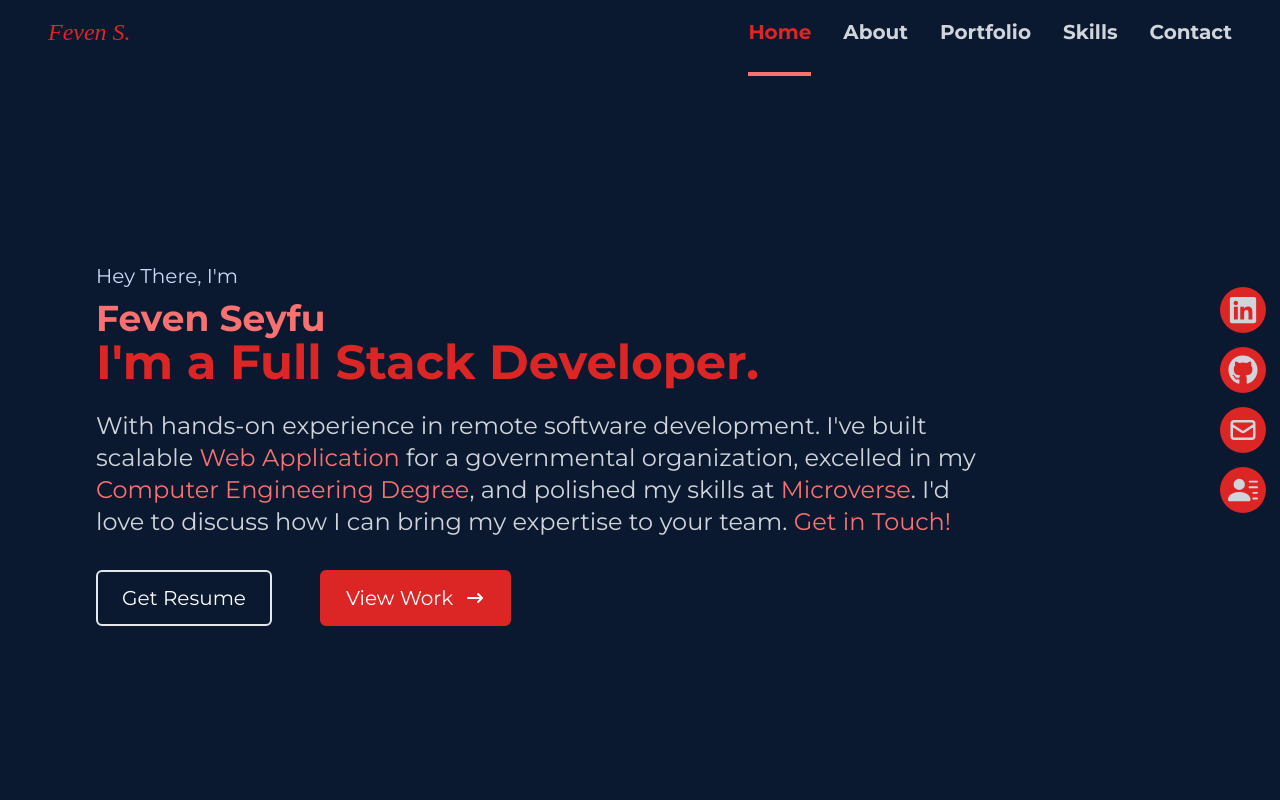
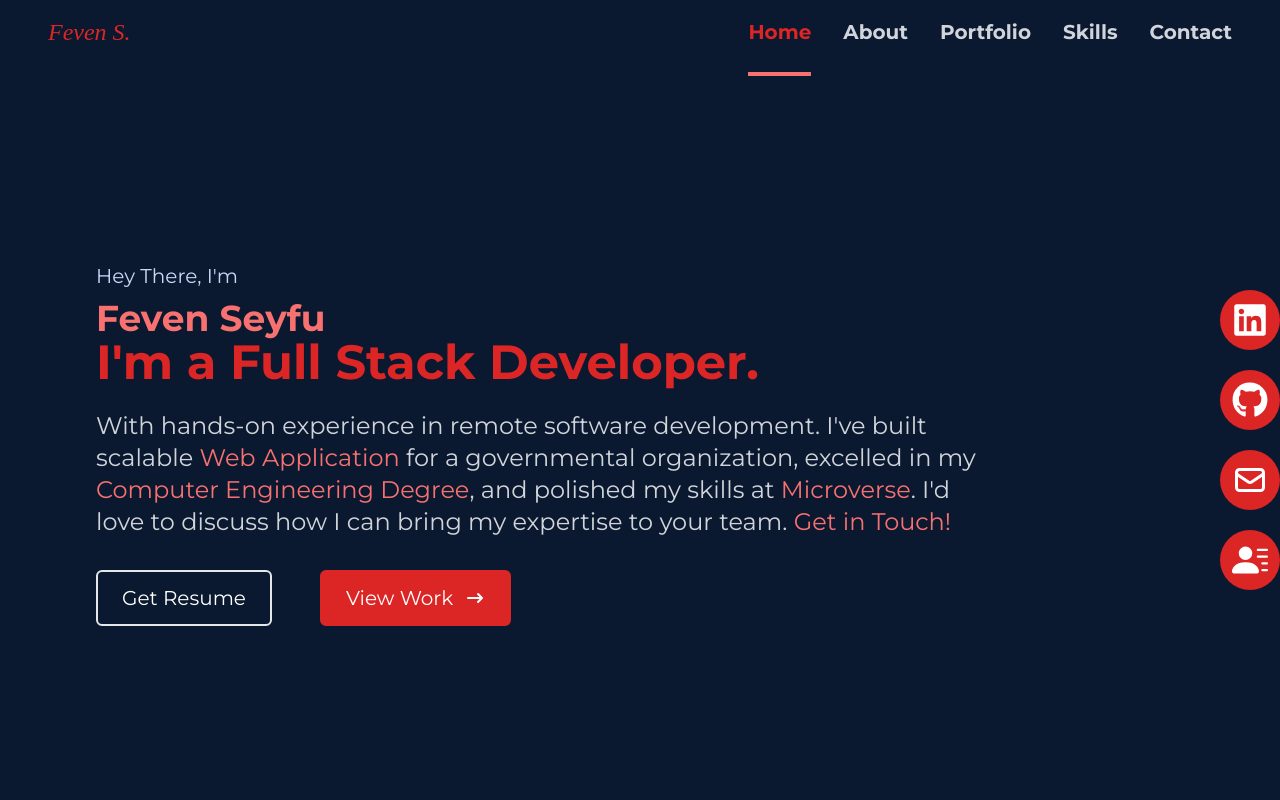
Before and after one commit to FevenSeyfu/myportfolio-react, a React (Vite) app: page / in a window 1280 px wide. Shown: the top 800 px of the page. Built offline with nearby package versions, Linux system fonts and the light colour scheme; a web font is replaced by a local one.

Commit message:
move social links for desktop to the right

```diff
--- a/src/components/Navigation/Navbar.jsx
+++ b/src/components/Navigation/Navbar.jsx
@@ -25,7 +25,7 @@ const Navbar = () => {
           </h1>
         <div>
           {/* menu */}
-          <ul className="hidden md:flex flex-row gap-8">
+          <ul className="hidden lg:flex flex-row gap-8">
             {["home", "about", "Portfolio", "skills", "contact"].map(
               (section) => (
                 <li key={section}>
@@ -46,7 +46,7 @@ const Navbar = () => {
           {/* Hamburger */}
           <div
             onClick={handleclick}
-            className="md:hidden text-2xl z-10 hover:text-primary-dark-red"
+            className="lg:hidden text-2xl z-10 hover:text-primary-dark-red"
           >
             {!nav ? <FaBars /> : <FaTimes />}
           </div>
--- a/src/components/Navigation/SocialLinks.jsx
+++ b/src/components/Navigation/SocialLinks.jsx
@@ -7,29 +7,25 @@ const socialLinks = [
   {
     id: "linkedin",
     href: "https://www.linkedin.com/in/fevenseyfu/",
-    iconDesktop: <FaLinkedin size={30} />,
-    iconMobile: <FaLinkedinIn className="text-white" size={20} />,
+    socialIcon: <FaLinkedin />,
     label: "Linkedin",
   },
   {
     id: "github",
     href: "https://github.com/FevenSeyfu",
-    iconDesktop: <FaGithub size={30} />,
-    iconMobile: <FaGithub className="text-white" size={20} />,
+    socialIcon: <FaGithub />,
     label: "Github",
   },
   {
     id: "email",
     href: "mailto:fevenseyfu00@gmail.com",
-    iconDesktop: <HiOutlineMail size={30} />,
-    iconMobile: <HiOutlineMail className="text-white" size={20} />,
+    socialIcon: <HiOutlineMail />,
     label: "E-mail",
   },
   {
     id: "resume",
     href: "https://drive.google.com/drive/folders/1c4RNtiJOljbwXU03DlUrGGfFYBDdYYVM?usp=sharing",
-    iconDesktop: <BsFillPersonLinesFill size={30} />,
-    iconMobile: <BsFillPersonLinesFill className="text-white" size={20} />,
+    socialIcon: <BsFillPersonLinesFill />,
     label: "Resume",
   },
 ];
@@ -38,34 +34,31 @@ const SocialLinks = ({ handleLinkClick }) => (
   <>
     <div className="hidden md:flex flex-col fixed top-[35%] right-0">
       <ul>
-        {socialLinks.map(({ id, href, iconDesktop, label }) => (
-          <li
-            key={id}
-            className="w-[160px] h-[60px] flex justify-between items-center mr-[-100px] hover:mr-[-10px] duration-300 hover:rounded-2xl hover:bg-primary-dark-red"
-          >
+        {socialLinks.map(({ id, href, socialIcon, label }) => (
+          <li key={id} className="w-[180px] h-20 flex justify-start items-center">
             <a
-              className="flex items-center gap-4  w-full text-gray-300 font-bold text-lg"
+              className="w-[180px] flex items-center gap-4 hover:gap-2 transform translate-x-[120px] hover:translate-x-0 duration-300 hover:rounded-xl hover:bg-primary-dark-red text-white font-bold text-2xl"
               href={href}
               onClick={() => handleLinkClick(label)}
             >
-              <span className="bg-primary-dark-red p-2  rounded-full hover:bg-none">
-                {iconDesktop}
+              <span className="bg-primary-dark-red p-3 rounded-full hover:bg-none text-4xl">
+                {socialIcon}
               </span>
-              {label}
+              <span className="whitespace-nowrap pr-2">{label}</span>
             </a>
           </li>
         ))}
       </ul>
     </div>
     <div className="flex gap-2 my-4 md:hidden">
-      {socialLinks.map(({ id, href, iconMobile }) => (
+      {socialLinks.map(({ id, href, socialIcon }) => (
         <a
           key={id}
           href={href}
           className="bg-primary-dark-red rounded-full p-2 hover:animate-bounce duration-500"
           onClick={() => handleLinkClick(id)}
         >
-          {iconMobile}
+          {socialIcon}
         </a>
       ))}
     </div>
```
